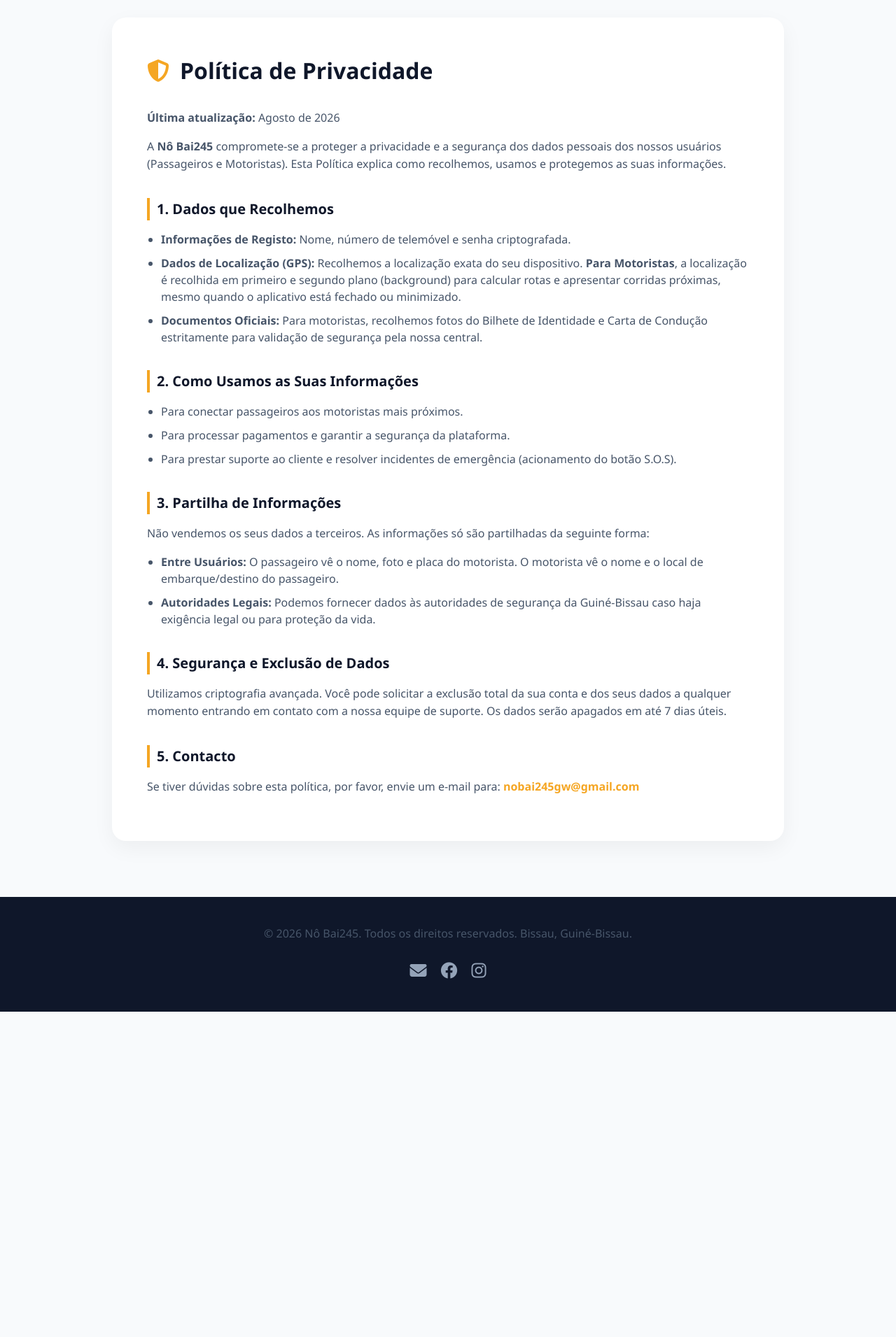
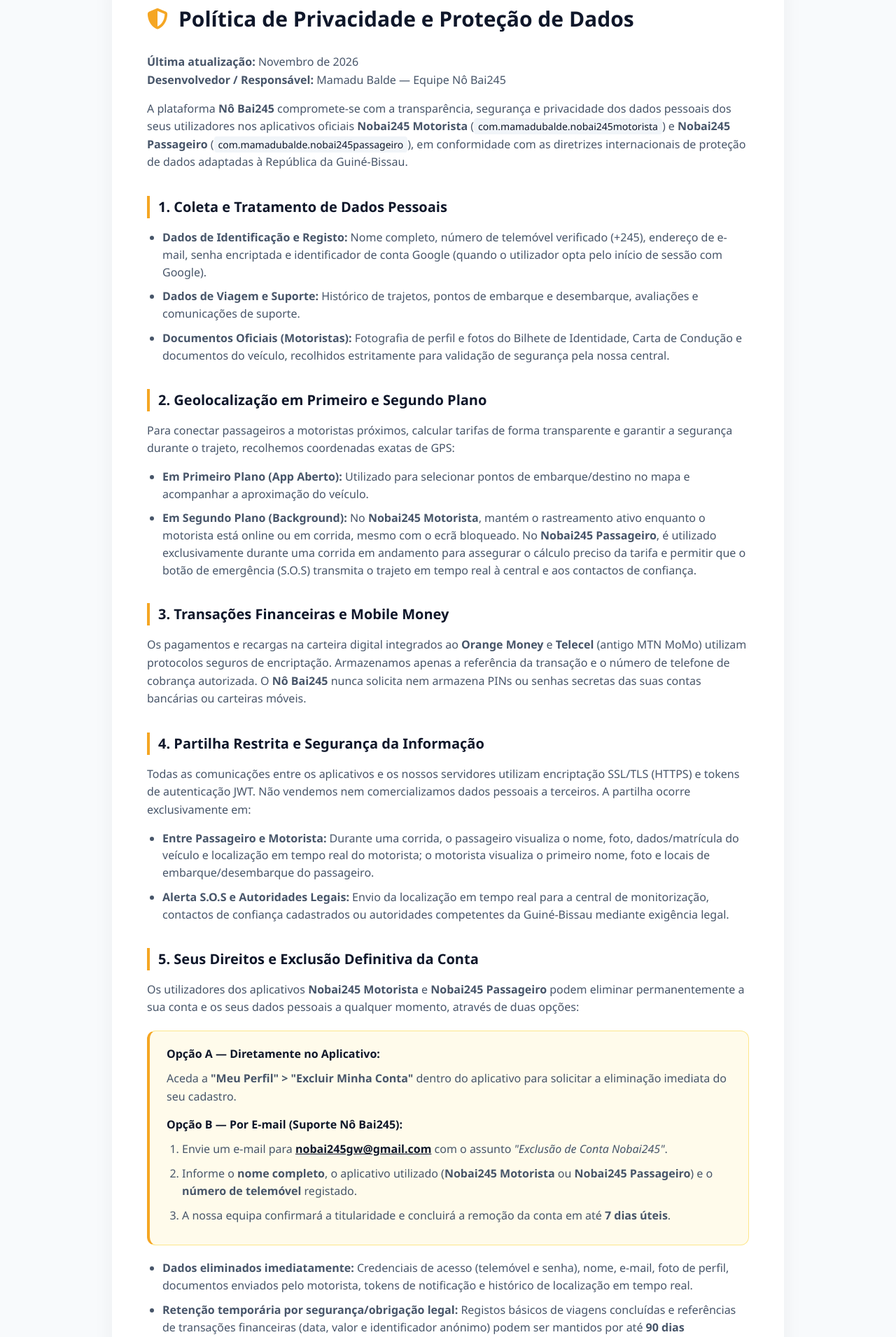
Before and after one commit to candmamadu00-glitch/nobai245-site, a plain HTML site: page index.html in a window 1280 px wide. Shown: the part 679-2590 px from the top of the page at 70% size. Before the commit the page ends 2125 px from the top, so only its background shows below. Drawn offline with Linux system fonts and the light colour scheme.

Commit message:
Update index.html

```diff
--- a/index.html
+++ b/index.html
@@ -4,7 +4,6 @@
     <meta charset="UTF-8">
     <meta name="viewport" content="width=device-width, initial-scale=1.0">
     <title>Nô Bai245 - Viagens e Entregas em Bissau</title>
-    <!-- Importação de Ícones Profissionais -->
     <link rel="stylesheet" href="https://cdnjs.cloudflare.com/ajax/libs/font-awesome/6.4.0/css/all.min.css">
     <style>
         :root {
@@ -16,12 +15,10 @@
             --white: #FFFFFF;
         }
 
-        /* SCROLL SUAVE E RESET */
         html { scroll-behavior: smooth; }
         * { margin: 0; padding: 0; box-sizing: border-box; font-family: 'Segoe UI', Roboto, Helvetica, Arial, sans-serif; }
         body { background-color: var(--light); color: var(--dark); line-height: 1.6; }
 
-        /* HEADER PROFISSIONAL */
         header {
             background-color: var(--white);
             padding: 20px 5%;
@@ -36,21 +33,19 @@
         .logo { font-size: 28px; font-weight: 900; color: var(--dark); text-decoration: none; display: flex; align-items: center; gap: 10px; }
         .logo i { color: var(--primary); }
         .logo span { color: var(--primary); }
-        nav { display: flex; gap: 30px; }
-        nav a { text-decoration: none; color: var(--gray); font-weight: 600; transition: 0.3s; font-size: 16px; }
+        nav { display: flex; gap: 24px; flex-wrap: wrap; justify-content: center; }
+        nav a { text-decoration: none; color: var(--gray); font-weight: 600; transition: 0.3s; font-size: 15px; }
         nav a:hover { color: var(--primary); }
 
-        /* HERO SECTION (CAPA) */
         .hero {
             background: linear-gradient(rgba(15, 23, 42, 0.9), rgba(15, 23, 42, 0.9)), url('https://images.unsplash.com/photo-1449965408869-eaa3f722e40d?q=80&w=2070&auto=format&fit=crop') center/cover;
             color: var(--white);
-            padding: 120px 20px;
+            padding: 110px 20px;
             text-align: center;
         }
-        .hero h1 { font-size: 52px; font-weight: 900; margin-bottom: 20px; text-shadow: 2px 2px 4px rgba(0,0,0,0.5); }
-        .hero p { font-size: 20px; color: #E2E8F0; margin-bottom: 40px; max-width: 650px; margin-left: auto; margin-right: auto; }
+        .hero h1 { font-size: 48px; font-weight: 900; margin-bottom: 20px; text-shadow: 2px 2px 4px rgba(0,0,0,0.5); }
+        .hero p { font-size: 19px; color: #E2E8F0; margin-bottom: 40px; max-width: 680px; margin-left: auto; margin-right: auto; }
 
-        /* BOTÕES */
         .btn-group { display: flex; justify-content: center; gap: 20px; flex-wrap: wrap; }
         .btn {
             background-color: var(--primary);
@@ -71,23 +66,29 @@
         .btn-outline { background-color: transparent; border: 2px solid var(--primary); color: var(--primary); }
         .btn-outline:hover { background-color: var(--primary); color: var(--white); }
 
-        /* SECÇÃO PRIVACIDADE */
-        .container { max-width: 1000px; margin: 80px auto; padding: 0 20px; }
+        .container { max-width: 1000px; margin: 70px auto; padding: 0 20px; }
         .privacy-box { background-color: var(--white); padding: 50px; border-radius: 20px; box-shadow: 0 10px 30px rgba(0,0,0,0.05); }
-        h2 { font-size: 32px; margin-bottom: 30px; color: var(--dark); display: flex; align-items: center; gap: 15px; }
+        h2 { font-size: 30px; margin-bottom: 25px; color: var(--dark); display: flex; align-items: center; gap: 15px; }
         h2 i { color: var(--primary); }
-        h3 { font-size: 20px; margin-top: 35px; margin-bottom: 15px; color: var(--dark); border-left: 4px solid var(--primary); padding-left: 10px; }
+        h3 { font-size: 20px; margin-top: 35px; margin-bottom: 15px; color: var(--dark); border-left: 4px solid var(--primary); padding-left: 12px; }
         p { margin-bottom: 15px; color: #475569; font-size: 16px; }
-        ul { margin-left: 20px; margin-bottom: 25px; color: #475569; }
-        li { margin-bottom: 10px; line-height: 1.5; }
+        ul, ol { margin-left: 22px; margin-bottom: 22px; color: #475569; }
+        li { margin-bottom: 10px; line-height: 1.55; }
+        .delete-card {
+            background-color: #FFFBEB;
+            border: 1px solid #FDE68A;
+            border-left: 4px solid var(--primary);
+            padding: 20px 24px;
+            border-radius: 12px;
+            margin: 20px 0;
+        }
+        code { background: #F1F5F9; padding: 2px 6px; border-radius: 4px; font-size: 14px; color: var(--dark); }
 
-        /* FOOTER */
         footer { background-color: var(--dark); color: #94A3B8; text-align: center; padding: 40px 20px; margin-top: 50px; }
         .footer-links { margin-top: 20px; display: flex; justify-content: center; gap: 20px; }
         .footer-links a { color: #94A3B8; font-size: 24px; transition: 0.3s; }
         .footer-links a:hover { color: var(--primary); }
 
-        /* MODAL (AVISO DE DOWNLOAD) */
         .modal-overlay {
             position: fixed; top: 0; left: 0; width: 100%; height: 100%;
             background: rgba(0, 0, 0, 0.7);
@@ -112,11 +113,10 @@
         }
         .close-modal:hover { background: var(--dark); }
 
-        /* RESPONSIVIDADE (TELEMÓVEIS) */
         @media (max-width: 768px) {
             header { flex-direction: column; gap: 15px; }
             nav { gap: 15px; }
-            .hero h1 { font-size: 36px; }
+            .hero h1 { font-size: 34px; }
             .btn { width: 100%; justify-content: center; }
             .privacy-box { padding: 30px 20px; }
         }
@@ -129,6 +129,7 @@
         <nav>
             <a href="#inicio">Início</a>
             <a href="#privacidade">Privacidade</a>
+            <a href="#exclusao">Exclusão de Conta</a>
             <a href="mailto:nobai245gw@gmail.com">Contacto</a>
         </nav>
     </header>
@@ -144,50 +145,68 @@
 
     <section id="privacidade" class="container">
         <div class="privacy-box">
-            <h2><i class="fa-solid fa-shield-halved"></i> Política de Privacidade</h2>
-            <p><strong>Última atualização:</strong> Agosto de 2026</p>
-            <p>A <strong>Nô Bai245</strong> compromete-se a proteger a privacidade e a segurança dos dados pessoais dos nossos usuários (Passageiros e Motoristas). Esta Política explica como recolhemos, usamos e protegemos as suas informações.</p>
+            <h2><i class="fa-solid fa-shield-halved"></i> Política de Privacidade e Proteção de Dados</h2>
+            <p><strong>Última atualização:</strong> Novembro de 2026<br>
+            <strong>Desenvolvedor / Responsável:</strong> Mamadu Balde — Equipe Nô Bai245</p>
+            <p>A plataforma <strong>Nô Bai245</strong> compromete-se com a transparência, segurança e privacidade dos dados pessoais dos seus utilizadores nos aplicativos oficiais <strong>Nobai245 Motorista</strong> (<code>com.mamadubalde.nobai245motorista</code>) e <strong>Nobai245 Passageiro</strong> (<code>com.mamadubalde.nobai245passageiro</code>), em conformidade com as diretrizes internacionais de proteção de dados adaptadas à República da Guiné-Bissau.</p>
 
-            <h3>1. Dados que Recolhemos</h3>
+            <h3>1. Coleta e Tratamento de Dados Pessoais</h3>
             <ul>
-                <li><strong>Informações de Registo:</strong> Nome, número de telemóvel e senha criptografada.</li>
-                <li><strong>Dados de Localização (GPS):</strong> Recolhemos a localização exata do seu dispositivo. <strong>Para Motoristas</strong>, a localização é recolhida em primeiro e segundo plano (background) para calcular rotas e apresentar corridas próximas, mesmo quando o aplicativo está fechado ou minimizado.</li>
-                <li><strong>Documentos Oficiais:</strong> Para motoristas, recolhemos fotos do Bilhete de Identidade e Carta de Condução estritamente para validação de segurança pela nossa central.</li>
+                <li><strong>Dados de Identificação e Registo:</strong> Nome completo, número de telemóvel verificado (+245), endereço de e-mail, senha encriptada e identificador de conta Google (quando o utilizador opta pelo início de sessão com Google).</li>
+                <li><strong>Dados de Viagem e Suporte:</strong> Histórico de trajetos, pontos de embarque e desembarque, avaliações e comunicações de suporte.</li>
+                <li><strong>Documentos Oficiais (Motoristas):</strong> Fotografia de perfil e fotos do Bilhete de Identidade, Carta de Condução e documentos do veículo, recolhidos estritamente para validação de segurança pela nossa central.</li>
             </ul>
 
-            <h3>2. Como Usamos as Suas Informações</h3>
+            <h3>2. Geolocalização em Primeiro e Segundo Plano</h3>
+            <p>Para conectar passageiros a motoristas próximos, calcular tarifas de forma transparente e garantir a segurança durante o trajeto, recolhemos coordenadas exatas de GPS:</p>
             <ul>
-                <li>Para conectar passageiros aos motoristas mais próximos.</li>
-                <li>Para processar pagamentos e garantir a segurança da plataforma.</li>
-                <li>Para prestar suporte ao cliente e resolver incidentes de emergência (acionamento do botão S.O.S).</li>
+                <li><strong>Em Primeiro Plano (App Aberto):</strong> Utilizado para selecionar pontos de embarque/destino no mapa e acompanhar a aproximação do veículo.</li>
+                <li><strong>Em Segundo Plano (Background):</strong> No <strong>Nobai245 Motorista</strong>, mantém o rastreamento ativo enquanto o motorista está online ou em corrida, mesmo com o ecrã bloqueado. No <strong>Nobai245 Passageiro</strong>, é utilizado exclusivamente durante uma corrida em andamento para assegurar o cálculo preciso da tarifa e permitir que o botão de emergência (S.O.S) transmita o trajeto em tempo real à central e aos contactos de confiança.</li>
             </ul>
 
-            <h3>3. Partilha de Informações</h3>
-            <p>Não vendemos os seus dados a terceiros. As informações só são partilhadas da seguinte forma:</p>
+            <h3>3. Transações Financeiras e Mobile Money</h3>
+            <p>Os pagamentos e recargas na carteira digital integrados ao <strong>Orange Money</strong> e <strong>Telecel</strong> (antigo MTN MoMo) utilizam protocolos seguros de encriptação. Armazenamos apenas a referência da transação e o número de telefone de cobrança autorizada. O <strong>Nô Bai245</strong> nunca solicita nem armazena PINs ou senhas secretas das suas contas bancárias ou carteiras móveis.</p>
+
+            <h3>4. Partilha Restrita e Segurança da Informação</h3>
+            <p>Todas as comunicações entre os aplicativos e os nossos servidores utilizam encriptação SSL/TLS (HTTPS) e tokens de autenticação JWT. Não vendemos nem comercializamos dados pessoais a terceiros. A partilha ocorre exclusivamente em:</p>
             <ul>
-                <li><strong>Entre Usuários:</strong> O passageiro vê o nome, foto e placa do motorista. O motorista vê o nome e o local de embarque/destino do passageiro.</li>
-                <li><strong>Autoridades Legais:</strong> Podemos fornecer dados às autoridades de segurança da Guiné-Bissau caso haja exigência legal ou para proteção da vida.</li>
+                <li><strong>Entre Passageiro e Motorista:</strong> Durante uma corrida, o passageiro visualiza o nome, foto, dados/matrícula do veículo e localização em tempo real do motorista; o motorista visualiza o primeiro nome, foto e locais de embarque/desembarque do passageiro.</li>
+                <li><strong>Alerta S.O.S e Autoridades Legais:</strong> Envio da localização em tempo real para a central de monitorização, contactos de confiança cadastrados ou autoridades competentes da Guiné-Bissau mediante exigência legal.</li>
             </ul>
 
-            <h3>4. Segurança e Exclusão de Dados</h3>
-            <p>Utilizamos criptografia avançada. Você pode solicitar a exclusão total da sua conta e dos seus dados a qualquer momento entrando em contato com a nossa equipe de suporte. Os dados serão apagados em até 7 dias úteis.</p>
+            <h3 id="exclusao">5. Seus Direitos e Exclusão Definitiva da Conta</h3>
+            <p>Os utilizadores dos aplicativos <strong>Nobai245 Motorista</strong> e <strong>Nobai245 Passageiro</strong> podem eliminar permanentemente a sua conta e os seus dados pessoais a qualquer momento, através de duas opções:</p>
 
-            <h3>5. Contacto</h3>
-            <p>Se tiver dúvidas sobre esta política, por favor, envie um e-mail para: <a href="mailto:nobai245gw@gmail.com" style="color: var(--primary); text-decoration: none; font-weight: bold;">nobai245gw@gmail.com</a></p>
+            <div class="delete-card">
+                <p style="margin-bottom: 10px; color: var(--dark);"><strong>Opção A — Diretamente no Aplicativo:</strong></p>
+                <p style="margin-bottom: 14px;">Aceda a <strong>"Meu Perfil" &gt; "Excluir Minha Conta"</strong> dentro do aplicativo para solicitar a eliminação imediata do seu cadastro.</p>
+                <p style="margin-bottom: 10px; color: var(--dark);"><strong>Opção B — Por E-mail (Suporte Nô Bai245):</strong></p>
+                <ol style="margin-bottom: 0;">
+                    <li>Envie um e-mail para <strong><a href="mailto:nobai245gw@gmail.com" style="color: var(--dark);">nobai245gw@gmail.com</a></strong> com o assunto <em>"Exclusão de Conta Nobai245"</em>.</li>
+                    <li>Informe o <strong>nome completo</strong>, o aplicativo utilizado (<strong>Nobai245 Motorista</strong> ou <strong>Nobai245 Passageiro</strong>) e o <strong>número de telemóvel</strong> registado.</li>
+                    <li>A nossa equipa confirmará a titularidade e concluirá a remoção da conta em até <strong>7 dias úteis</strong>.</li>
+                </ol>
+            </div>
+
+            <ul>
+                <li><strong>Dados eliminados imediatamente:</strong> Credenciais de acesso (telemóvel e senha), nome, e-mail, foto de perfil, documentos enviados pelo motorista, tokens de notificação e histórico de localização em tempo real.</li>
+                <li><strong>Retenção temporária por segurança/obrigação legal:</strong> Registos básicos de viagens concluídas e referências de transações financeiras (data, valor e identificador anónimo) podem ser mantidos por até <strong>90 dias</strong> exclusivamente para prevenção a fraudes, resolução de disputas ou cumprimento de obrigações legais, sendo apagados definitivamente após esse prazo.</li>
+            </ul>
+
+            <h3>6. Contacto</h3>
+            <p>Para dúvidas sobre esta Política de Privacidade ou sobre o tratamento dos seus dados, envie um e-mail para: <a href="mailto:nobai245gw@gmail.com" style="color: var(--primary); text-decoration: none; font-weight: bold;">nobai245gw@gmail.com</a></p>
         </div>
     </section>
 
     <footer>
-        <p>&copy; 2026 Nô Bai245. Todos os direitos reservados. Bissau, Guiné-Bissau.</p>
+        <p>&copy; 2026 Nô Bai245 (Mamadu Balde). Todos os direitos reservados. Bissau, Guiné-Bissau.</p>
         <div class="footer-links">
             <a href="mailto:nobai245gw@gmail.com"><i class="fa-solid fa-envelope"></i></a>
-            <!-- Futuros links para redes sociais -->
             <a href="#"><i class="fa-brands fa-facebook"></i></a>
             <a href="#"><i class="fa-brands fa-instagram"></i></a>
         </div>
     </footer>
 
-    <!-- MODAL (Pop-up de Download) -->
     <div class="modal-overlay" id="downloadModal">
         <div class="modal-content">
             <i class="fa-solid fa-rocket"></i>
@@ -197,7 +216,6 @@
         </div>
     </div>
 
-    <!-- SCRIPT PARA O MODAL FUNCIONAR -->
     <script>
         function abrirModal() {
             document.getElementById('downloadModal').classList.add('active');
@@ -205,7 +223,6 @@
         function fecharModal() {
             document.getElementById('downloadModal').classList.remove('active');
         }
-        // Fechar ao clicar fora do aviso
         document.getElementById('downloadModal').addEventListener('click', function(e) {
             if(e.target === this) { fecharModal(); }
         });
```
